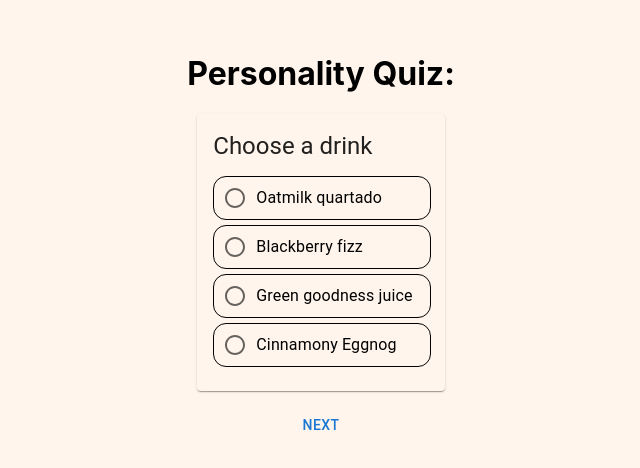
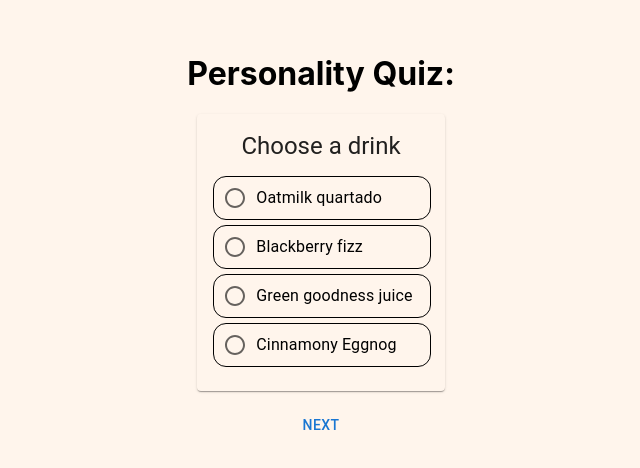
Before and after one commit to 394-s22/unfound1, a React (Create React App) app: page /question in a window 1280 px wide. Shown: the part 162-630 px from the top of the page, without its empty margins (319-959 px from the left). Built offline with nearby package versions, Linux system fonts and the light colour scheme.

Commit message:
UI update -- Added Centered Text -- Josh

```diff
--- a/src/components/quizQuestion.js
+++ b/src/components/quizQuestion.js
@@ -7,6 +7,7 @@ import FormControl from '@mui/material/FormControl';
 import {getSuggestions} from '../routes/question';
 import { Button } from "@mui/material";
 import { createTheme, ThemeProvider } from "@mui/material/styles";
+import Box from '@mui/material/Box';
 
 
 const myTheme = createTheme({
@@ -29,6 +30,9 @@ const myTheme = createTheme({
             "&:hover": {
               backgroundColor: "#D6DBF5"
             },
+            "&:user-select": {
+                backgroundColor: "#D6DBF5"
+            }
           }
         }
       }
@@ -39,17 +43,18 @@ const myTheme = createTheme({
 function QuizQuestion ({question, index, value, setValue}) {
     return(
         <Card sx={{backgroundColor:"transparent"}}>
+        <Box sx={{display: "flex", flexDirection:"column", alignItems:"center", textAlign:"center"}}>
         <CardContent >
-        <Typography gutterBottom variant="h5" component="div">
+        <Typography gutterBottom variant="h5" component="div" >
             {question[0]}
         </Typography>
         {
             QuizAnswer (question[1], index, value, setValue)
-            // Object.values(question[1]).map(answer => <QuizAnswer answer={answer}/>)
         }
+        </CardContent>
+        </Box>
+        </Card>
 
-        </CardContent>
-        </Card>
     )
 }
 
```
